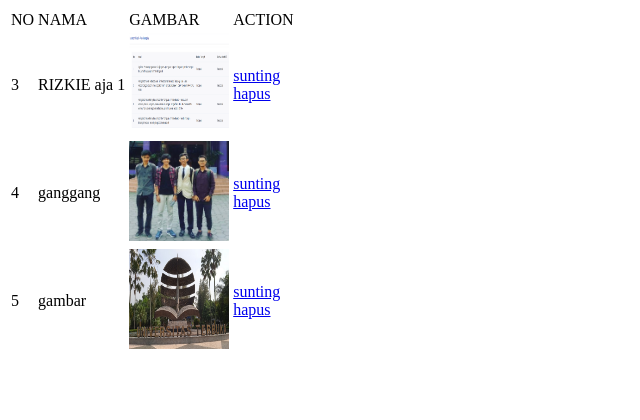
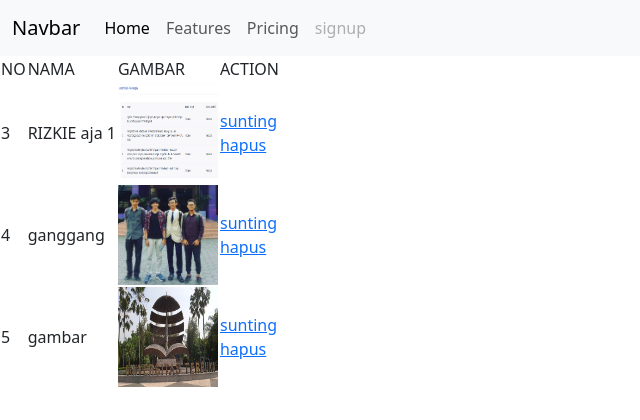
Before and after one commit to woodyland/phpnative, a PHP site: page /tampil.php in a window 1280 px wide. Shown: the top 420 px of the page, without its empty margins (0-640 px from the left). Run offline with PHP 8.4, Linux system fonts and the light colour scheme; data comes from the database, SQL or seed files in the repository.

Commit message:
tugas front end
ini boss sdh sy kerjankan segera cair ya terimakasih

```diff
--- a/login.php
+++ b/login.php
@@ -2,7 +2,7 @@
 include 'dbkonek.php';
 session_start();
 if (isset($_SESSION['nama'])) {
-    header('location:landing.php');
+    header('location:tampil.php');
 } else {
 ?>
 
--- a/tampil.php
+++ b/tampil.php
@@ -5,9 +5,35 @@
     <meta charset="UTF-8">
     <meta name="viewport" content="width=device-width, initial-scale=1.0">
     <title>Document</title>
+    <link href="https://cdn.jsdelivr.net/npm/bootstrap@5.3.7/dist/css/bootstrap.min.css" rel="stylesheet" integrity="sha384-LN+7fdVzj6u52u30Kp6M/trliBMCMKTyK833zpbD+pXdCLuTusPj697FH4R/5mcr" crossorigin="anonymous">
+    <script src="https://cdn.jsdelivr.net/npm/bootstrap@5.3.7/dist/js/bootstrap.bundle.min.js" integrity="sha384-ndDqU0Gzau9qJ1lfW4pNLlhNTkCfHzAVBReH9diLvGRem5+R9g2FzA8ZGN954O5Q" crossorigin="anonymous"></script>
 </head>
 
 <body>
+    <nav class="navbar navbar-expand-lg bg-body-tertiary">
+  <div class="container-fluid">
+    <a class="navbar-brand" href="#">Navbar</a>
+    <button class="navbar-toggler" type="button" data-bs-toggle="collapse" data-bs-target="#navbarNav" aria-controls="navbarNav" aria-expanded="false" aria-label="Toggle navigation">
+      <span class="navbar-toggler-icon"></span>
+    </button>
+    <div class="collapse navbar-collapse" id="navbarNav">
+      <ul class="navbar-nav">
+        <li class="nav-item">
+          <a class="nav-link active" aria-current="page" href="create.php">Home</a>
+        </li>
+        <li class="nav-item">
+          <a class="nav-link" href="#">Features</a>
+        </li>
+        <li class="nav-item">
+          <a class="nav-link" href="#">Pricing</a>
+        </li>
+        <li class="nav-item">
+          <a class="nav-link disabled" aria-disabled="true">signup</a>
+        </li>
+      </ul>
+    </div>
+  </div>
+</nav>
     <table>
         <tr>
             <td> NO </td>
```
